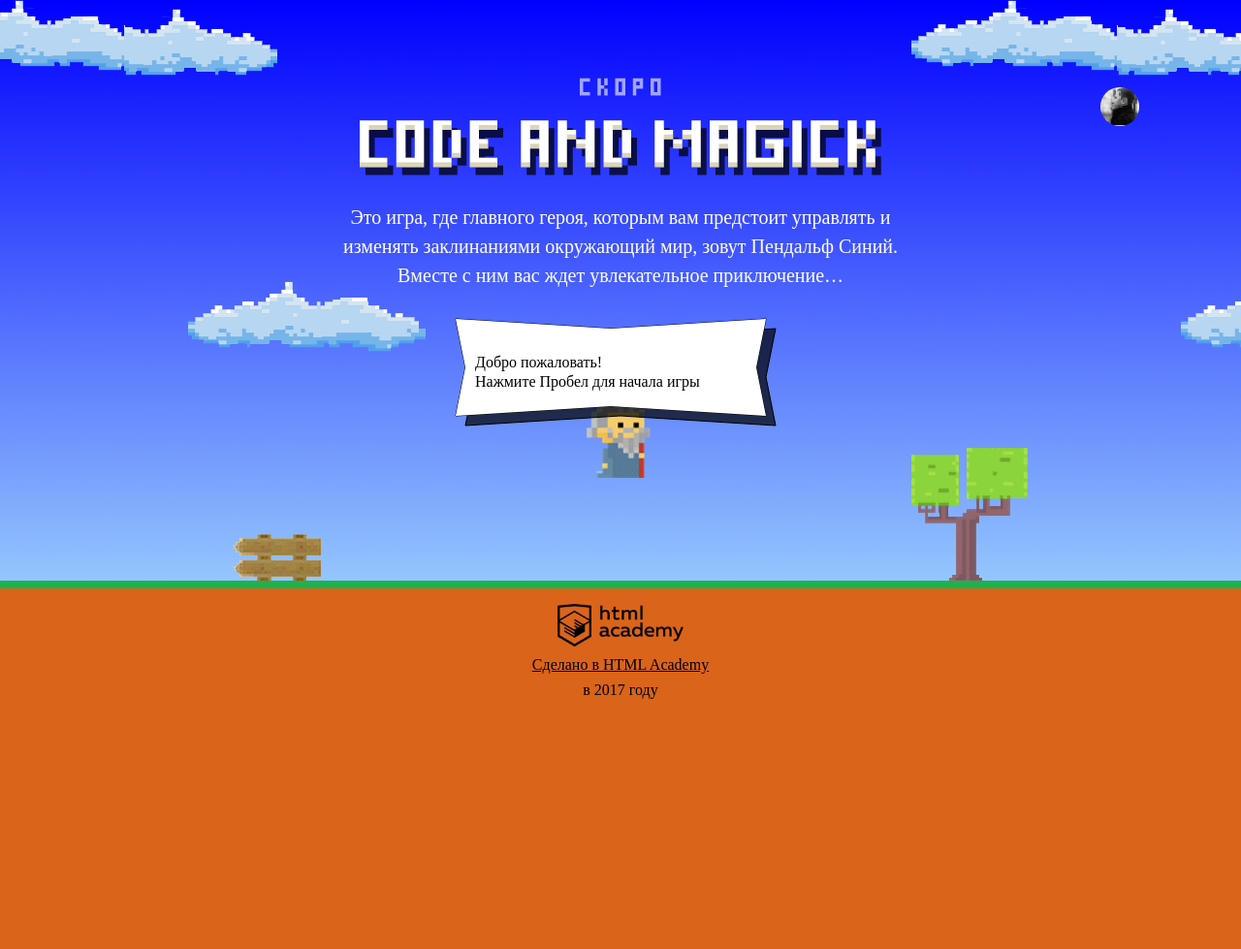
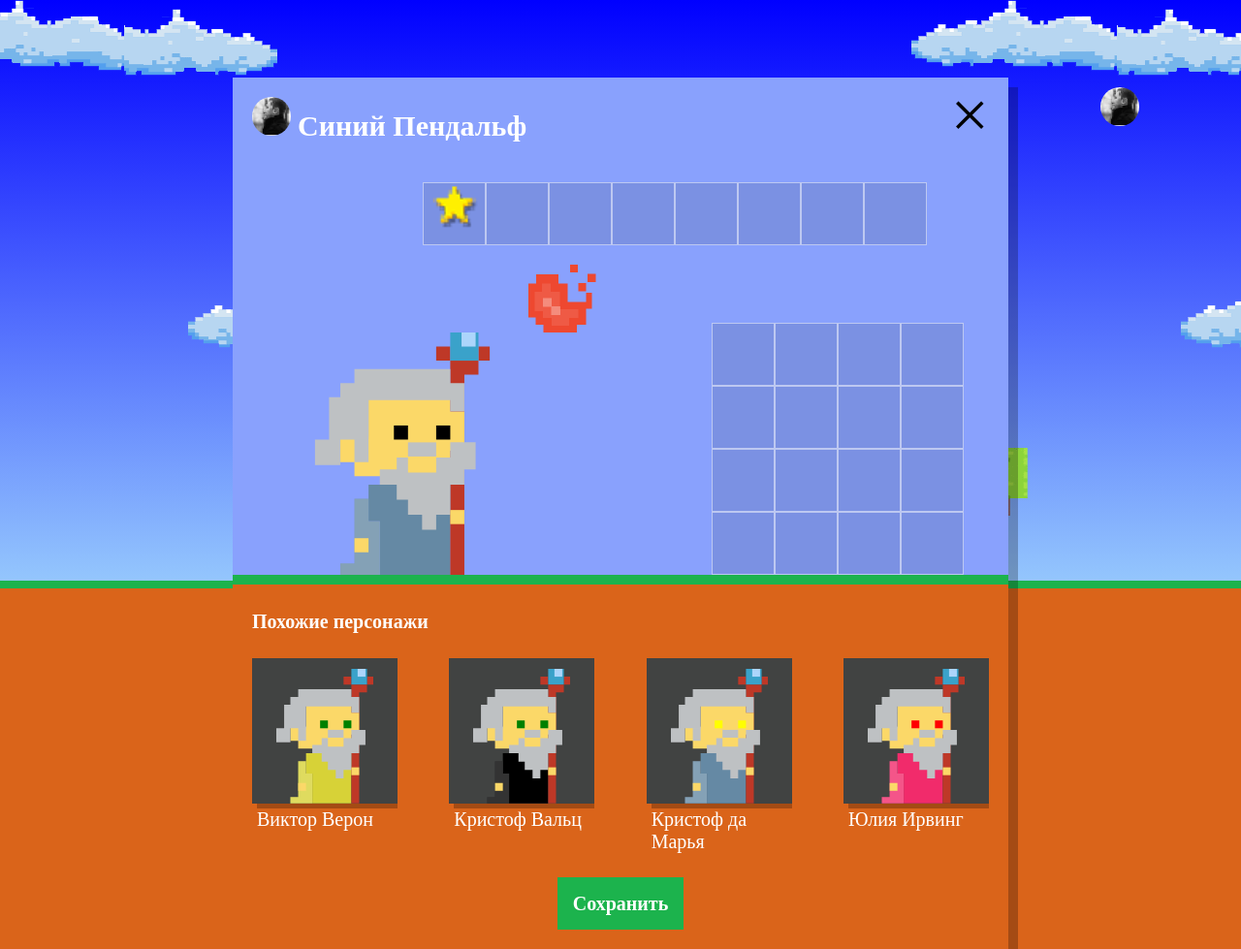
Before and after one commit to Mioksi/13939-code-and-magick-19, a website: page index.html in a window 1280 px wide. Shown: the whole page at 97% size. Before the commit the page ends 800 px from the top, so only its background shows below. Drawn offline with Linux system fonts and the light colour scheme; a web font is replaced by a local one.

Commit message:
Добавляет похожих персонажей

```diff
--- a/index.html
+++ b/index.html
@@ -203,6 +203,7 @@
   };
 </script>
 
+<script src="js/setup.js"></script>
 <script src="js/stat.js"></script>
 <script src="js/game.js"></script>
 
--- /dev/null
+++ b/js/setup.js
@@ -0,0 +1,53 @@
+'use strict';
+
+var WIZARD_NAMES = ['Иван', 'Хуан Себастьян', 'Мария', 'Кристоф', 'Виктор', 'Юлия', 'Люпита', 'Вашингтон'];
+var WIZARD_SURNAMES = ['да Марья', 'Верон', 'Мирабелла', 'Вальц', 'Онопко', 'Топольницкая', 'Нионго', 'Ирвинг'];
+var COAT_COLORS = ['rgb(101, 137, 164)', 'rgb(241, 43, 107)', 'rgb(146, 100, 161)', 'rgb(56, 159, 117)', 'rgb(215, 210, 55)', 'rgb(0, 0, 0)'];
+var EYES_COLORS = ['black', 'red', 'blue', 'yellow', 'green'];
+var WIZARD_QUANTITY = 4;
+
+var userDialog = document.querySelector('.setup');
+userDialog.classList.remove('hidden');
+
+var similarListElement = userDialog.querySelector('.setup-similar-list');
+
+var similarWizardTemplate = document.querySelector('#similar-wizard-template').content.querySelector('.setup-similar-item');
+
+var getRandomElement = function (array) {
+  return Math.floor(Math.random() * array.length);
+};
+
+var getRandomWizard = function () {
+  var wizard =
+  {
+    name: WIZARD_NAMES[getRandomElement(WIZARD_NAMES)] + ' ' + WIZARD_SURNAMES[getRandomElement(WIZARD_SURNAMES)],
+    coatColor: COAT_COLORS[getRandomElement(COAT_COLORS)],
+    eyesColor: EYES_COLORS[getRandomElement(EYES_COLORS)]
+  };
+
+  return wizard;
+};
+
+var renderWizard = function () {
+  var wizardElement = similarWizardTemplate.cloneNode(true);
+
+  wizardElement.querySelector('.setup-similar-label').textContent = getRandomWizard().name;
+  wizardElement.querySelector('.wizard-coat').style.fill = getRandomWizard().coatColor;
+  wizardElement.querySelector('.wizard-eyes').style.fill = getRandomWizard().eyesColor;
+
+  return wizardElement;
+};
+
+var renderAllWizards = function (wizards) {
+  var fragment = document.createDocumentFragment();
+
+  for (var i = 0; i < wizards; i++) {
+    fragment.appendChild(renderWizard());
+  }
+
+  similarListElement.appendChild(fragment);
+};
+
+renderAllWizards(WIZARD_QUANTITY);
+
+userDialog.querySelector('.setup-similar').classList.remove('hidden');
```
